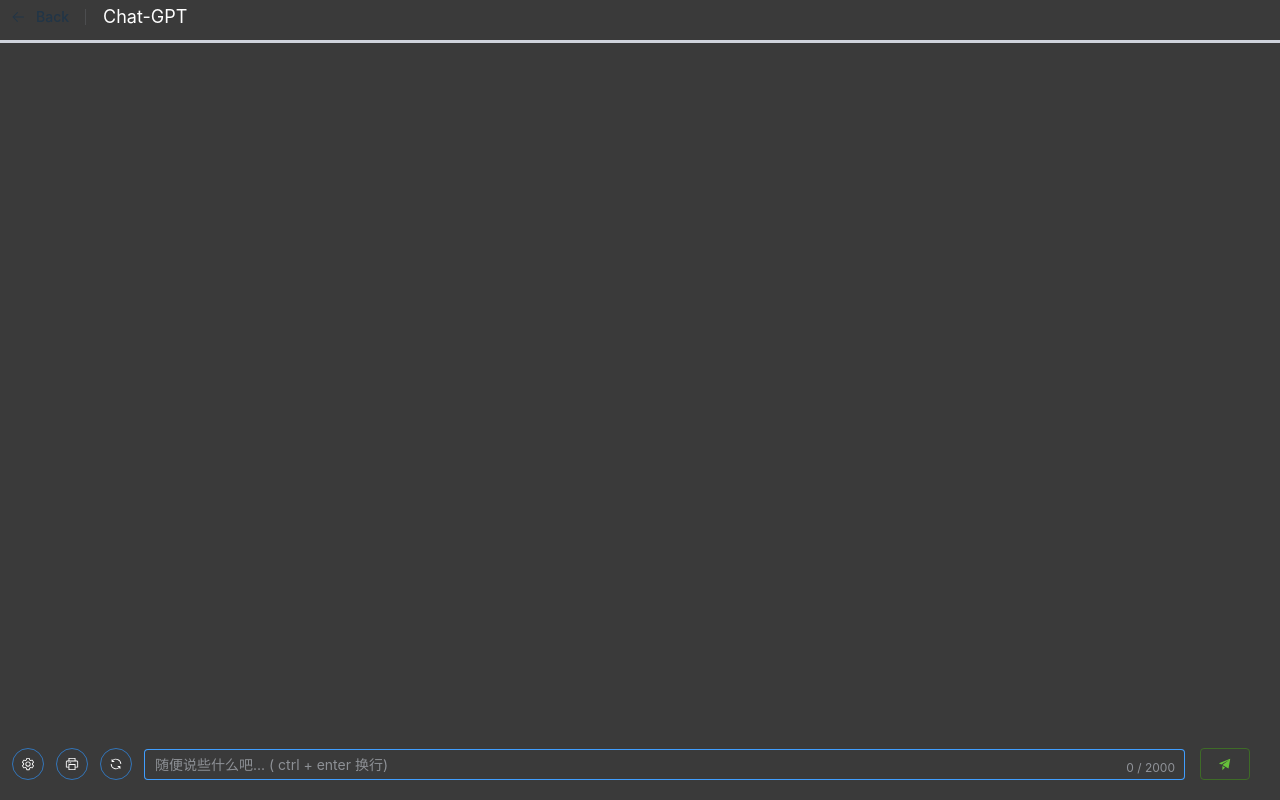
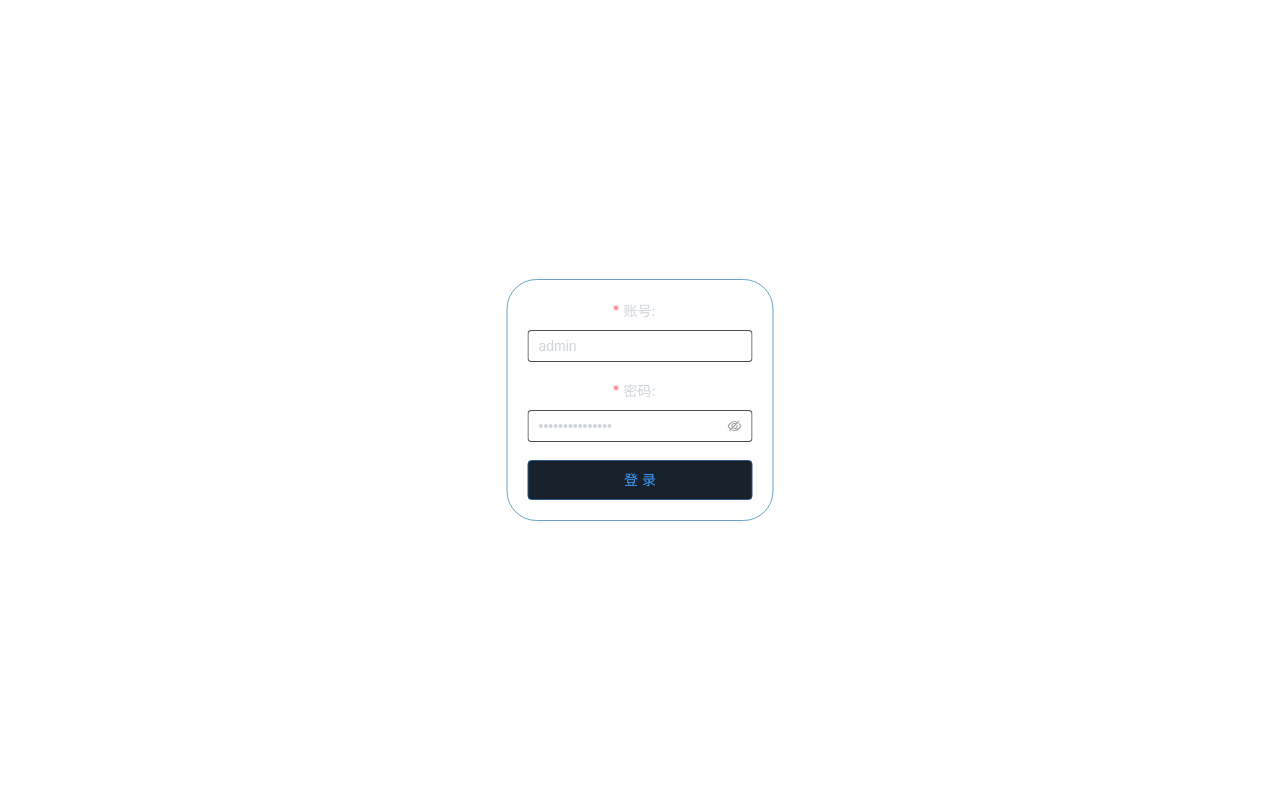
Before and after one commit to LianQi-Kevin/GPT_web_refactor, a Vue app: page /#/ in a window 1280 px wide. Built offline with nearby package versions, Linux system fonts and the light colour scheme; what marked-extended-tables, marked-highlight, marked-katex-extension, marked-xhtml would draw is missing.

Commit message:
* enable vue-router

```diff
--- a/package.json
+++ b/package.json
@@ -22,7 +22,8 @@
     "marked-katex-extension": "^2.1.0",
     "marked-xhtml": "^1.0.1",
     "moment": "^2.29.4",
-    "vue": "^3.2.47"
+    "vue": "^3.2.47",
+    "vue-router": "^4.2.2"
   },
   "devDependencies": {
     "@vitejs/plugin-vue": "^4.1.0",
--- a/src/App.vue
+++ b/src/App.vue
@@ -1,19 +1,16 @@
 <script setup>
-// import Login from "@/view/Login.vue";
-import Chat from "@/view/Chat.vue";
 </script>
 
 <template>
     <div class="root">
-<!--        <Login />-->
-        <Chat />
+        <router-view />
     </div>
 </template>
 
 <style scoped>
 div.root {
-    background: #ffffff;
-    width: 100vw;
-    height: 100vh;
+    //background: #ffffff;
+    //width: 100vw;
+    //height: 100vh;
 }
 </style>
--- a/src/main.js
+++ b/src/main.js
@@ -3,9 +3,14 @@ import './style.css';
 import App from './App.vue';
 // to support element dark style
 import 'element-plus/theme-chalk/dark/css-vars.css'
+// router
+import router from '@/router/index.js'
 
 // 创建vue实例
 const app = createApp(App);
 
+// 启用vue-router
+app.use(router)
+
 // 绑定APP.vue到DOM
 app.mount('#app');
--- /dev/null
+++ b/src/router/index.js
@@ -0,0 +1,11 @@
+import {createRouter, createWebHashHistory} from "vue-router";
+
+const routes = [
+    { path: '/', alias: '/login', name: 'login', component: () => import('@/view/Login.vue') },
+    { path: '/chat', name: 'chat', component: () => import('@/view/Chat.vue') },
+];
+
+export default createRouter({
+    history: createWebHashHistory(),
+    routes: routes,
+});
--- a/src/view/Chat.vue
+++ b/src/view/Chat.vue
@@ -4,16 +4,17 @@ import { ref, reactive } from "vue";
 import ChatItem from "@/components/ChatItem.vue";
 import "highlight.js/styles/monokai.css"
 import {getChatGPTResponse} from "@/network/chat.js";
+import {useRouter} from "vue-router";
 
+const router = useRouter()
 
 // prompt
 const prompt = ref('')
 const requesting = ref(false)
 
 // router back
-// todo: switch router back
 const goBack = () => {
-    console.log('go back')
+    router.back()
 }
 
 // chat area list
--- a/src/view/Login.vue
+++ b/src/view/Login.vue
@@ -2,7 +2,9 @@
 import { reactive, ref } from "vue";
 import { Eleme } from "@element-plus/icons-vue";
 import { userLogin } from "@/network/login.js";
+import {useRouter} from "vue-router";
 
+const router = useRouter()
 let loginBtnLoading = ref(false)
 
 // 登录信息
@@ -27,7 +29,13 @@ function login(loginForm) {
     loginBtnLoading.value = true
     setTimeout(() => {loginBtnLoading.value = false}, 5000)
     // login axios
-    userLogin(loginForm.username, loginForm.password).then(result => {console.log(result)})
+    userLogin(loginForm.username, loginForm.password).then(result => {
+        if (result.type === "success") {
+            router.push('/chat')
+        } else {
+            console.error(result)
+        }
+    })
 }
 </script>
 
```
Also changed, not shown: 1 other file (tests, documents, lock files or other folders).
